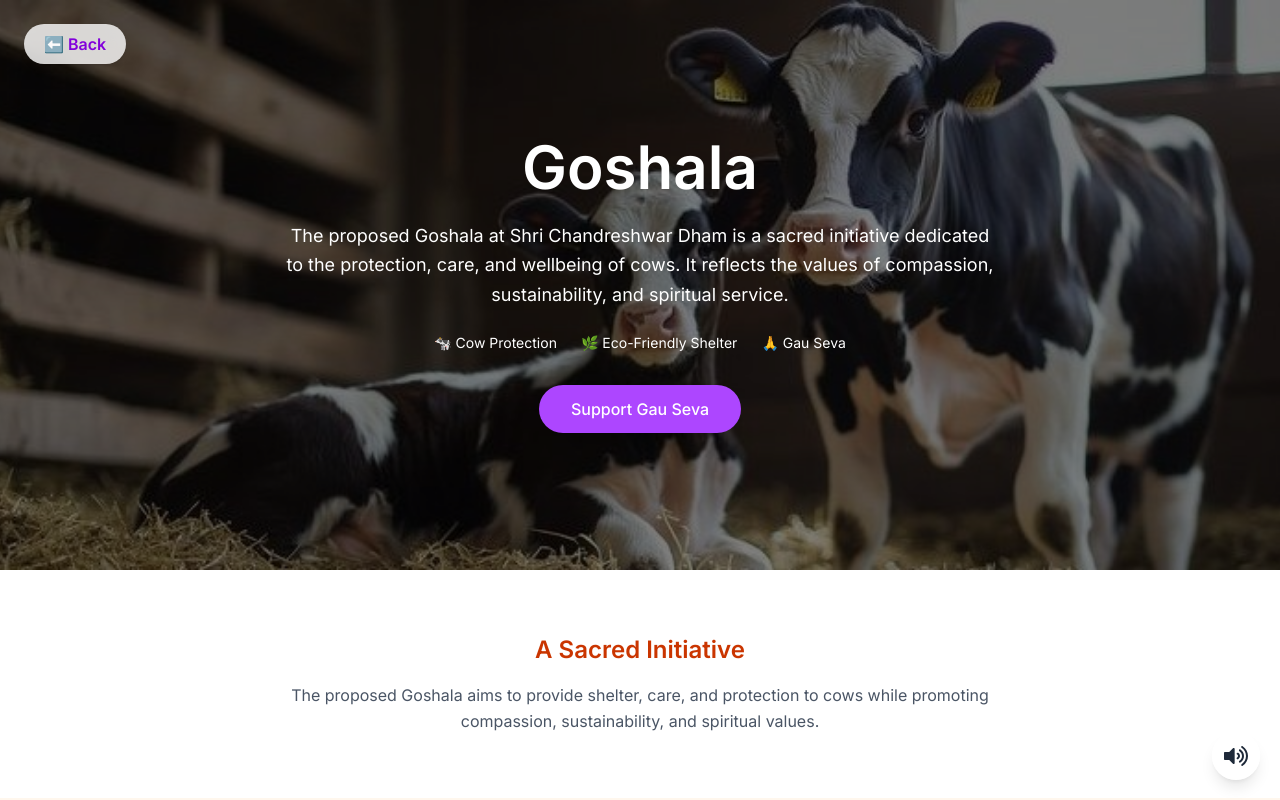
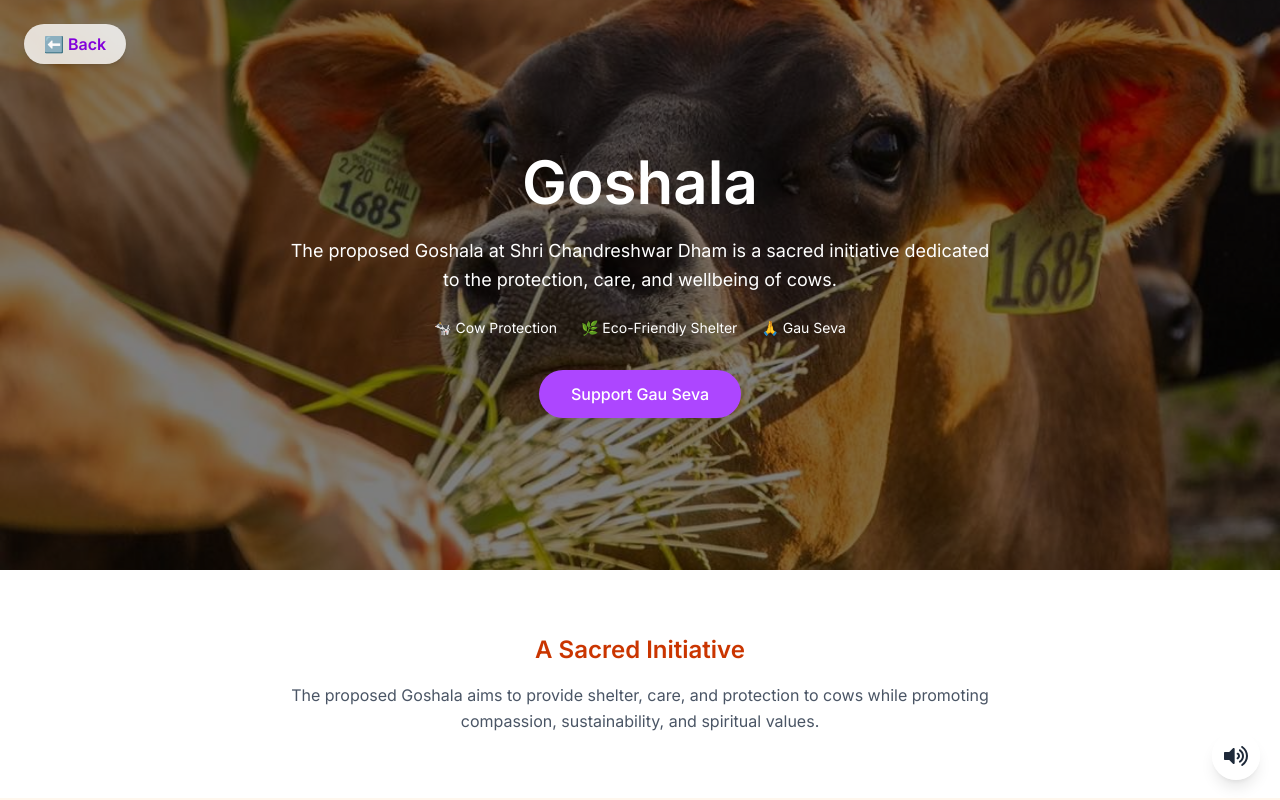
Before and after one commit to PathakAnshika/ShivTempleWebsite, a Next.js app: page /goshala in a window 1280 px wide. Shown: the top 800 px of the page. Built offline with nearby package versions, Linux system fonts and the light colour scheme.

Commit message:
Upgrade Next.js to fix security vulnerability

```diff
--- a/app/goshala/page.jsx
+++ b/app/goshala/page.jsx
@@ -26,10 +26,19 @@ export default function GoshalaPage() {
 
       {/* HERO */}
     <section className="relative h-[80vh] md:h-[570px]">
+
+  {/* Desktop Image */}
   <img
-          src="/images/GoshalaHome.jpg"
+    src="/images/cowhero.jpg"
     alt="Goshala"
-          className="absolute inset-0 w-full h-full object-cover"
+    className="hidden md:block absolute inset-0 w-full h-full object-cover"
+  />
+
+  {/* Mobile Image */}
+  <img
+    src="/images/GoshalaHomeMobile.jpg"
+    alt="Goshala"
+    className="block md:hidden absolute inset-0 w-full h-full object-cover"
   />
 
   <div className="absolute inset-0 bg-black/50 flex items-center justify-center">
@@ -39,10 +48,8 @@ export default function GoshalaPage() {
       </h1>
 
       <p className="text-sm sm:text-base md:text-lg mb-5 md:mb-6 leading-relaxed">
-              The proposed Goshala at Shri Chandreshwar Dham is a sacred
-              initiative dedicated to the protection, care, and wellbeing of
-              cows. It reflects the values of compassion, sustainability, and
-              spiritual service.
+        The proposed Goshala at Shri Chandreshwar Dham is a sacred initiative
+        dedicated to the protection, care, and wellbeing of cows.
       </p>
 
       <div className="flex flex-wrap justify-center gap-3 md:gap-6 text-xs sm:text-sm mb-6 md:mb-8">
@@ -51,13 +58,13 @@ export default function GoshalaPage() {
         <span>🙏 Gau Seva</span>
       </div>
 
-            <button className="px-5 py-2 md:px-8 md:py-3 bg-purple-500 hover:bg-orange-600 rounded-full text-white font-medium text-sm md:text-base transition">
+      <button className="px-5 py-2 md:px-8 md:py-3 bg-purple-500 hover:bg-orange-600 rounded-full text-white font-medium">
         Support Gau Seva
       </button>
     </div>
   </div>
+
 </section>
-
       {/* ABOUT */}
       <section className="py-12 md:py-16 px-4 md:px-6 text-center bg-white">
         <div className="max-w-3xl mx-auto">
```
Also changed, not shown: public/images/cowhero.jpg (added). Lines whose indentation alone changed are shown as unchanged.
